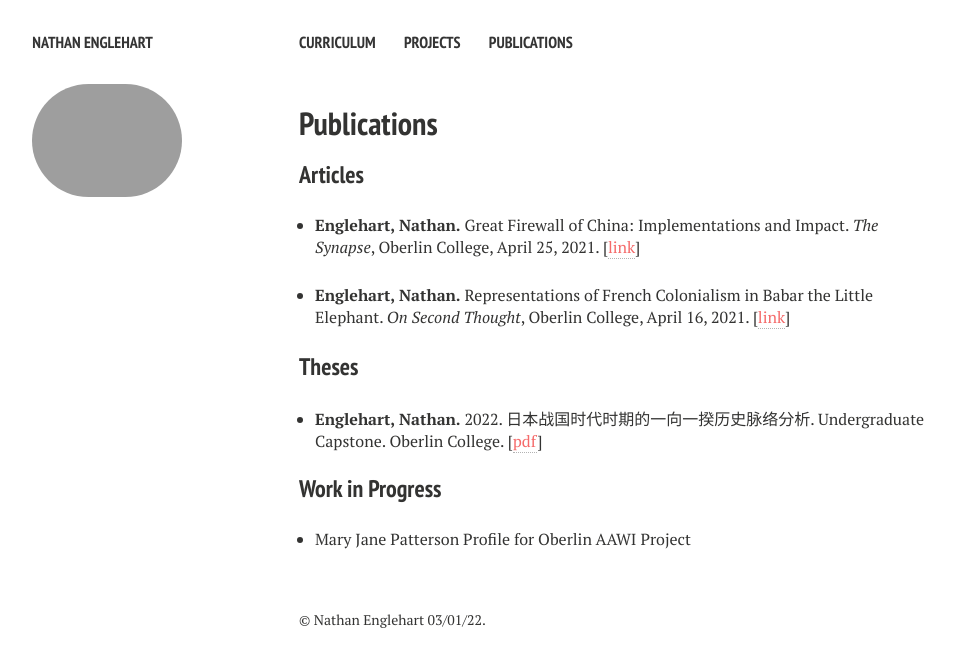
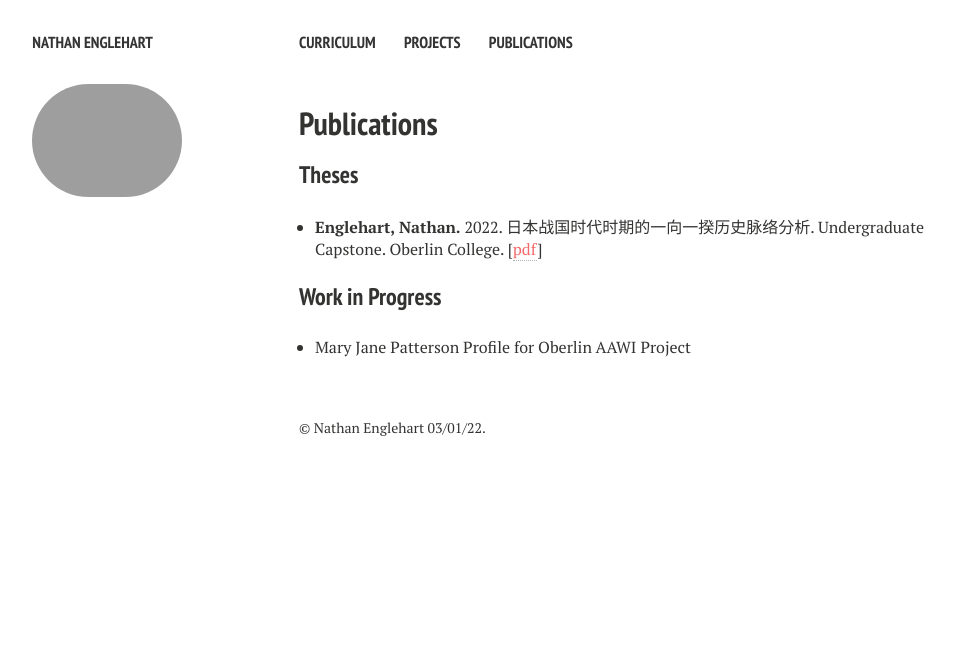
Before and after one commit to nathanenglehart/nathanenglehart.github.io, a Jekyll site: the page built from publications.md, in a window 1280 px wide. Shown: the top 667 px of the page, without its empty margins (21-976 px from the left). Built offline with Jekyll 4.4.1, drawn with Linux system fonts in a browser that asks for light colours; nearby versions of some CDN libraries.

Commit message:
edited arts

```diff
--- a/_layouts/publications.html
+++ b/_layouts/publications.html
@@ -85,11 +85,11 @@ div.bibtex pre { font-size: 75%; overflow: auto;  width: 100%; padding: 0em 0em;
 	<ul style="padding-left: 1em !important;">
 		<li><p><b>Englehart, Nathan.</b> Representations of French Colonialism in Babar the Little Elephant. <i>On Second Thought</i>, Oberlin College, April 16, 2021. [<a style="color: #f56a6a !important;" href="https://oberlinost.wordpress.com/2021/04/16/representations-of-french-colonialism-in-the-story-of-babar-the-little-elephant/">link</a>]</p></li>
 	</ul>-->
-	<h3>Articles</h3>
+	<!--<h3>Articles</h3>
 	<ul style="padding-left: 1em !important;">
 		<li><p><b>Englehart, Nathan.</b> Great Firewall of China: Implementations and Impact. <i>The Synapse</i>, Oberlin College, April 25, 2021. [<a style="color: #f56a6a !important;" href="https://synapsemagazine.org/issue-27-1">link</a>]</p></li>
 		<li><p><b>Englehart, Nathan.</b> Representations of French Colonialism in Babar the Little Elephant. <i>On Second Thought</i>, Oberlin College, April 16, 2021. [<a style="color: #f56a6a !important;" href="https://oberlinost.wordpress.com/2021/04/16/representations-of-french-colonialism-in-the-story-of-babar-the-little-elephant/">link</a>]</p></li>
-	</ul>
+	</ul>-->
 	<h3>Theses</h3>
 	<ul style="padding-left: 1em !important;">
 		<li><p style="margin-bottom: 0 !important;"><b>Englehart, Nathan.</b> 2022. 日本战国时代时期的一向一揆历史脉络分析. Undergraduate Capstone. Oberlin College. [<a style="color: #f56a6a; !important" href="/files/capstone.pdf" download>pdf</a>]</p></li>
```
